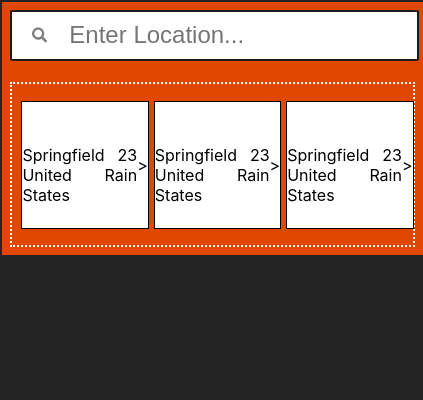
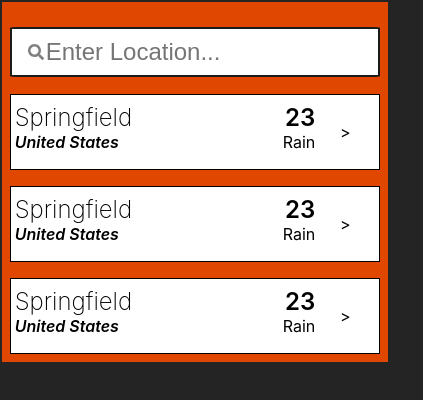
Before and after one commit to MHW20/wx-app, a React app in the folder wx-frontend/: page / in a window 390 px wide. Shown: the top 400 px of the page, 423 px wide, since content can reach past the window. Built offline with nearby package versions, Linux system fonts and the light colour scheme; the HTML template or start-up script is replaced by a standard one.

Commit message:
Overhauled css responsive design to use variable padding and min-height  max-width, and using media query for grid layout change from columns to rows and vice versa

```diff
--- a/wx-frontend/src/features/RecentLocations/RecentLocationList.css
+++ b/wx-frontend/src/features/RecentLocations/RecentLocationList.css
@@ -5,6 +5,7 @@
   background-color: white;
   color: black;
   border: 1px solid black;
+  padding: 0.5rem 0.25rem;
 }
 
 .arrow-column {
@@ -25,9 +26,23 @@
 }
 
 #location-name {
+  font-size: 1.5em;
+  font-weight: 200;
   align-content: end;
 }
 
 #location-temp {
+  font-size: 1.5em;
+  font-weight: 600;
   align-content: end;
 }
+
+#location-country {
+  font-size: 1em;
+  font-weight: 600;
+  font-style: italic;
+}
+
+#location-wx-symbol {
+
+}
--- a/wx-frontend/src/features/RecentLocations/RecentLocationsContainer.tsx
+++ b/wx-frontend/src/features/RecentLocations/RecentLocationsContainer.tsx
@@ -39,10 +39,10 @@ const RecentLocationsContainer: React.FC = () => {
           <div className='arrow-column'>
             <div>{'>'}</div>
           </div>
-          <div className='wx-meta'>
+          <div className='wx-meta' id='location-country'>
             <div>{location.country}</div>
           </div>
-          <div className='wx-details'>
+          <div className='wx-details' id='location-wx-symbol'>
             <div>{location.curr_wx_symbol}</div>
           </div>
         </div>
--- a/wx-frontend/src/features/Search/SearchBox.css
+++ b/wx-frontend/src/features/Search/SearchBox.css
@@ -1,18 +1,16 @@
 #searchBox {
   display: flex;
-  width: 100%;
   background-color: rgb(255, 255, 255);
   border: solid;
   border-color: #1b1b1b;
   border-width: 2px;
   border-radius: 2%;
-  padding: 1vh 0 1vh;
+  padding: max(1vh, 0.5rem) 1rem;
   align-items: center;
 }
 
 #searchIcon {
   color: grey;
-  margin: 0 5% 0;
 }
 
 input {
--- a/wx-frontend/src/pages/home.css
+++ b/wx-frontend/src/pages/home.css
@@ -5,8 +5,9 @@
 
 .container {
   display: flex;
-  width: 99vw;
-  height: 30vh;
+  min-height: 30vh;
+  max-width: 1200px;
+  margin-inline: auto;
 }
 
 .mainPanel {
@@ -14,21 +15,22 @@
   display: flex;
   flex-direction: column;
   padding: 2%;
-  background-color: #e04700
+  background-color: #e04700;
 }
 
 #searchBoxContainer {
   height: 25%;
-  margin-bottom: 1.5vh;
+  margin-block: max(1rem, 2vh);;
 }
 
 #recentLocationsContainer {
-  display: flex;
-  flex: 1;
-  flex-direction: row;
-  justify-content: space-around;
-  column-gap: 1.33%;
-  height: 72.5%;
-  border: 2px dotted white;
-  padding: 2vh 2.5vw;
+  display: grid;
+  gap: 1rem;
+  grid-template-columns: repeat(3, minmax(250px, 1fr));
 }
+
+@media (max-width: 600px) {
+  #recentLocationsContainer {
+    grid-template-columns: 1fr;
+  }
+}
```
